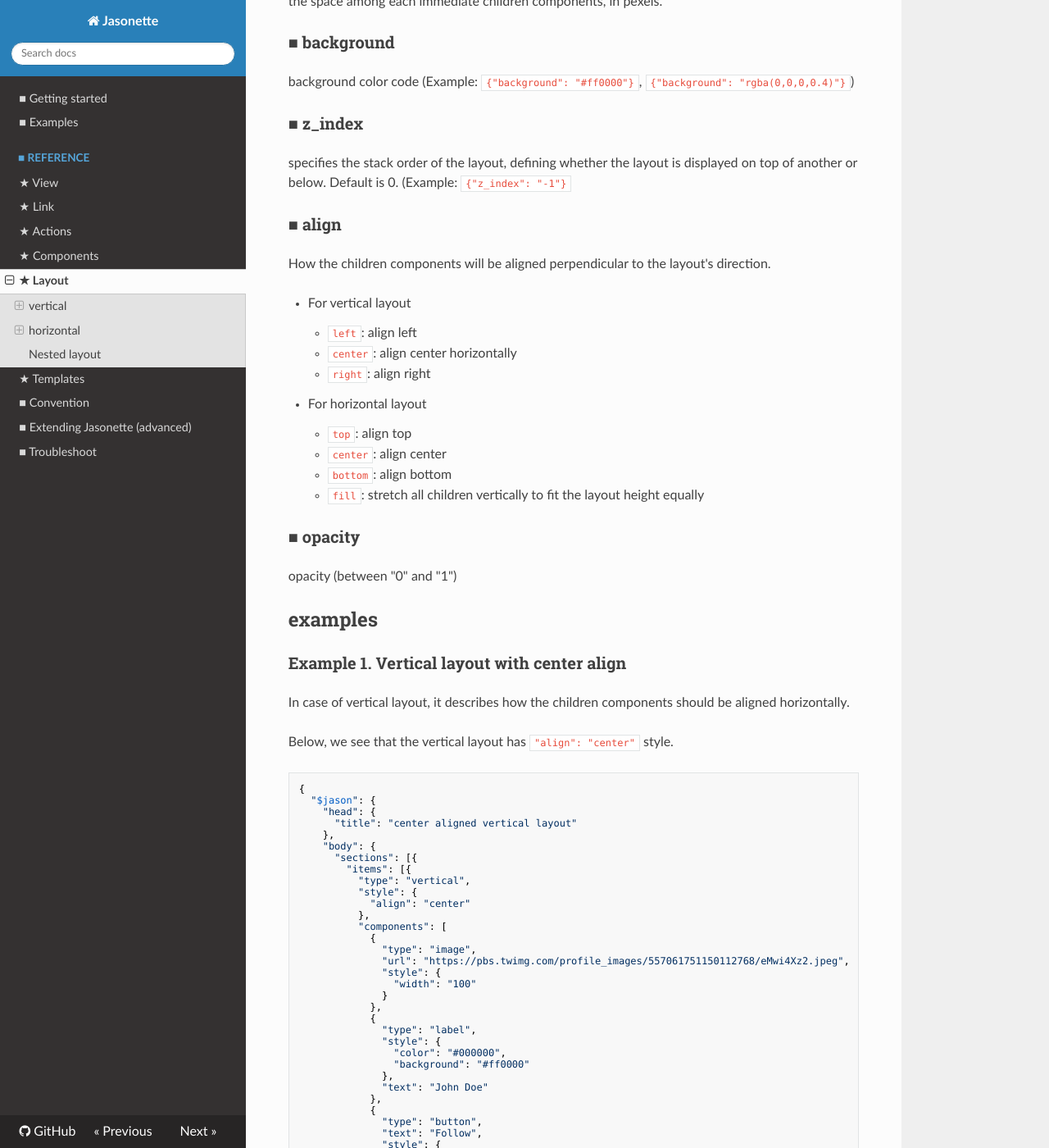
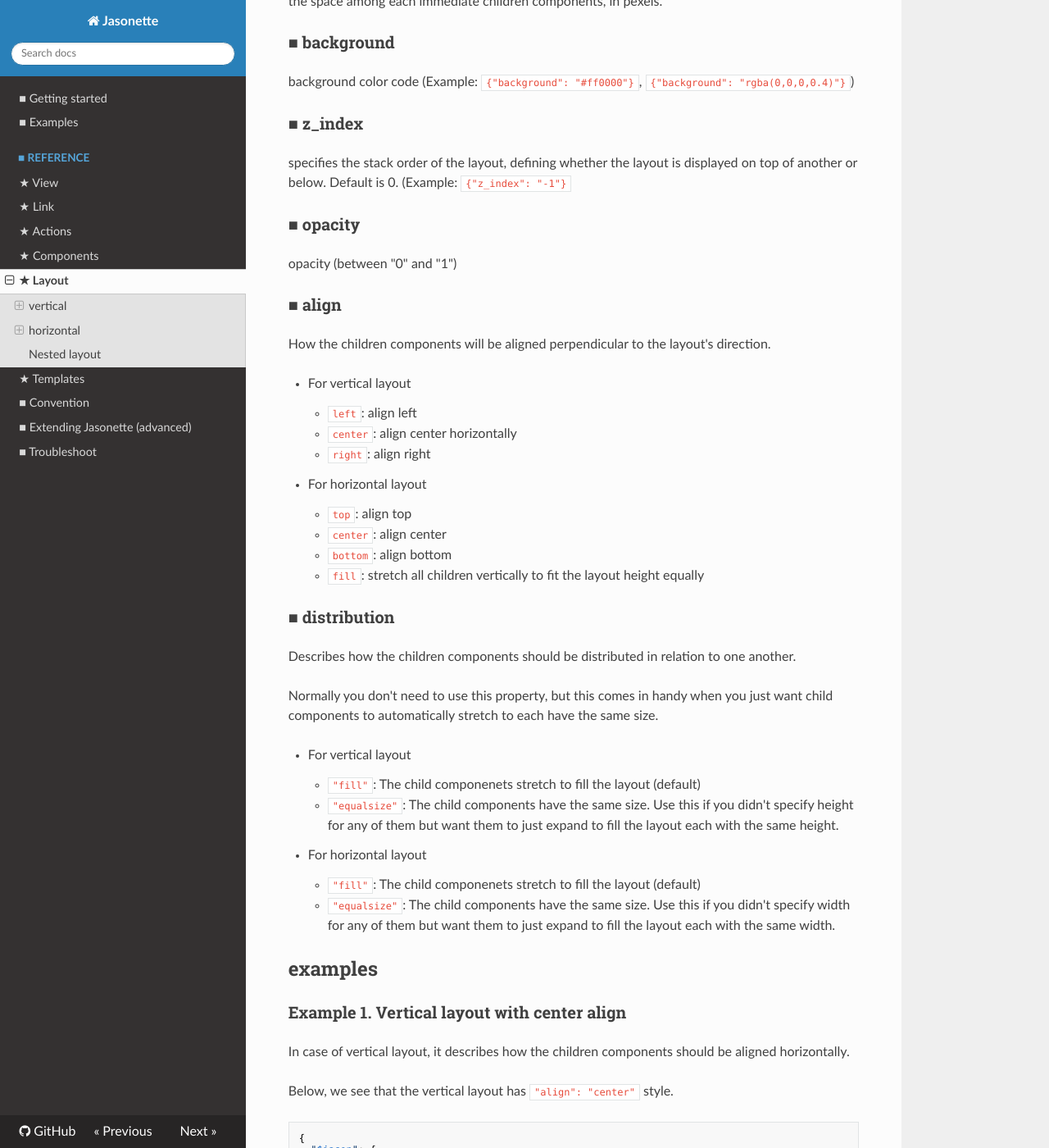
Before and after one commit to Jasonette/documentation, an MkDocs documentation site: the page built from docs/layout.md, in a window 1280 px wide and 1400 px high, scrolled down 6443 px. Shown: the whole window at 82% size. Built offline with MkDocs 1.6.1, drawn with Linux system fonts in a browser that asks for light colours; nearby versions of some CDN libraries; old or Windows-style settings are respelled for this version of MkDocs.

Commit message:
Updated after proofreading

```diff
--- a/docs/layout.md
+++ b/docs/layout.md
@@ -153,8 +155,18 @@
     - `bottom`: align bottom
     - `fill`: stretch all children vertically to fit the layout height equally
 
-### ■ opacity
-opacity (between "0" and "1")
+### ■  distribution
+Describes how the children components should be distributed in relation to one another.
+
+Normally you don't need to use this property, but this comes in handy when you just want child components to automatically stretch to each have the same size.
+
+  - For vertical layout
+    - `"fill"`: The child componenets stretch to fill the layout (default)
+    - `"equalsize"`: The child components have the same size. Use this if you didn't specify height for any of them but want them to just expand to fill the layout each with the same height.
+
+  - For horizontal layout
+    - `"fill"`: The child componenets stretch to fill the layout (default)
+    - `"equalsize"`: The child components have the same size. Use this if you didn't specify width for any of them but want them to just expand to fill the layout each with the same width.
 
 ##examples
 ###Example 1. Vertical layout with center align
```
Also changed, not shown: other parts of docs/layout.md (+2 -0 lines), docs/actions.md (+2 -2 lines), docs/advanced.md (+4 -4 lines), docs/convention.md (+2 -2 lines), docs/document.md (+5 -5 lines), docs/href.md (+0 -1 lines).
